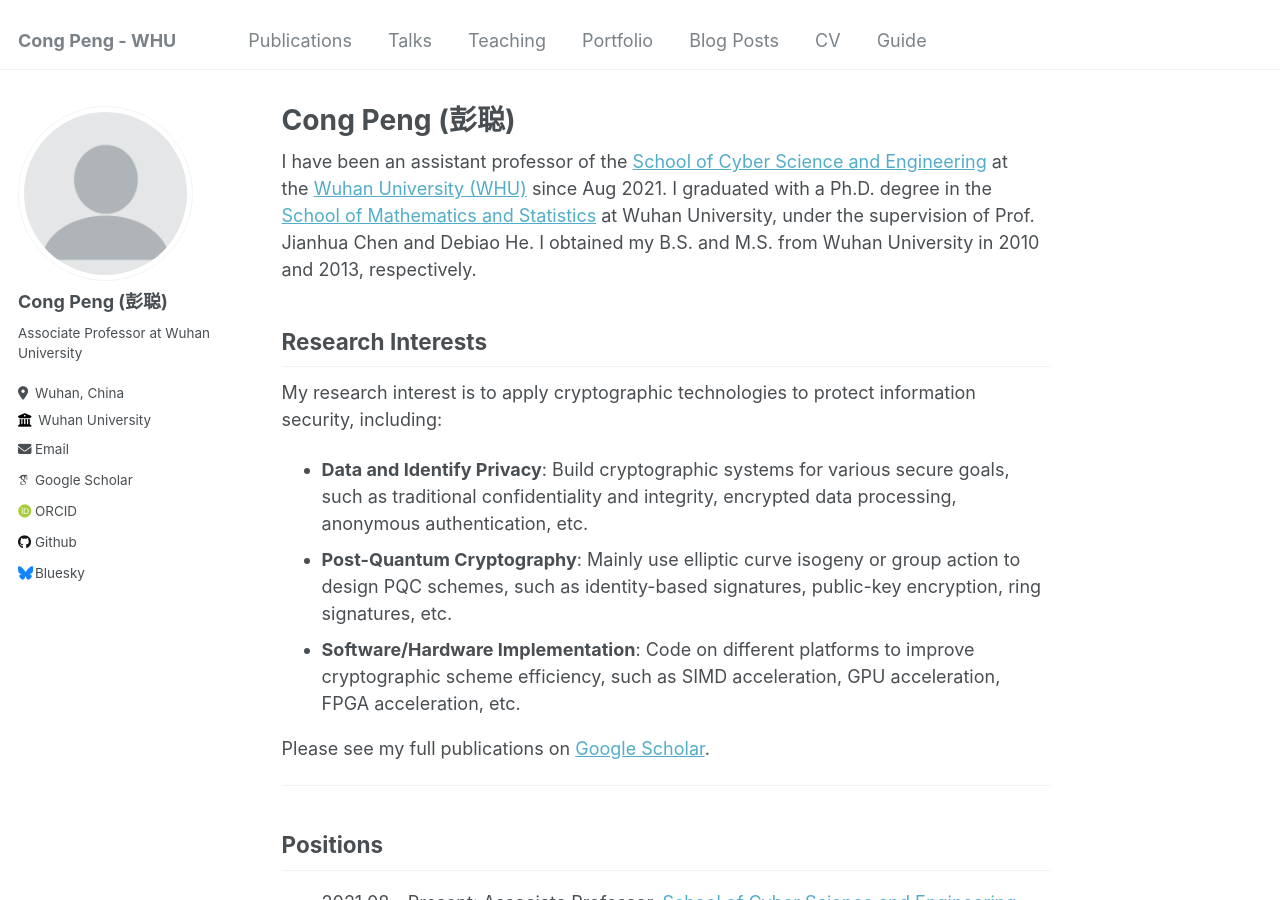
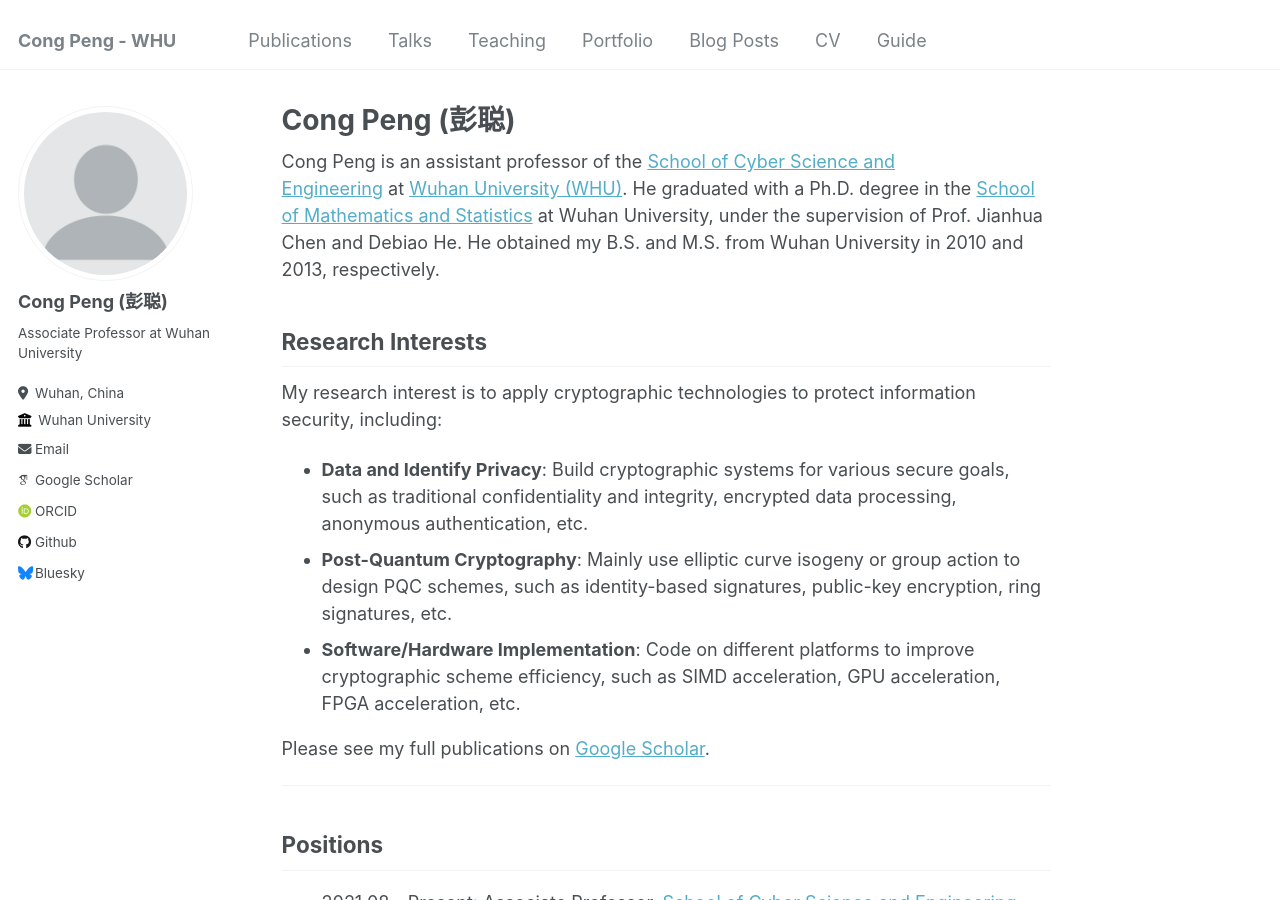
Before and after one commit to cpeng-crypto/cpeng-crypto.github.io, a Jekyll site: the page built from _pages/about.md, in a window 1280 px wide and 900 px high. Built offline with Jekyll 4.4.1, drawn with Linux system fonts in a browser that asks for light colours; some web fonts are replaced.

Commit message:
Update about.md

```diff
--- a/_pages/about.md
+++ b/_pages/about.md
@@ -7,7 +7,7 @@ redirect_from:
   - /about.html
 ---
 
-I have been an assistant professor of the [School of Cyber Science and Engineering](https://cse.whu.edu.cn/) at the [Wuhan University (WHU)](https://en.whu.edu.cn/) since Aug 2021. I graduated with a Ph.D. degree in the [School of Mathematics and Statistics](https://maths.whu.edu.cn/) at Wuhan University, under the supervision of Prof. Jianhua Chen and Debiao He. I obtained my B.S. and M.S. from Wuhan University in 2010 and 2013, respectively.
+Cong Peng is an assistant professor of the [School of Cyber Science and Engineering](https://cse.whu.edu.cn/) at [Wuhan University (WHU)](https://en.whu.edu.cn/). He graduated with a Ph.D. degree in the [School of Mathematics and Statistics](https://maths.whu.edu.cn/) at Wuhan University, under the supervision of Prof. Jianhua Chen and Debiao He. He obtained my B.S. and M.S. from Wuhan University in 2010 and 2013, respectively.
 
 ## Research Interests
 
```
